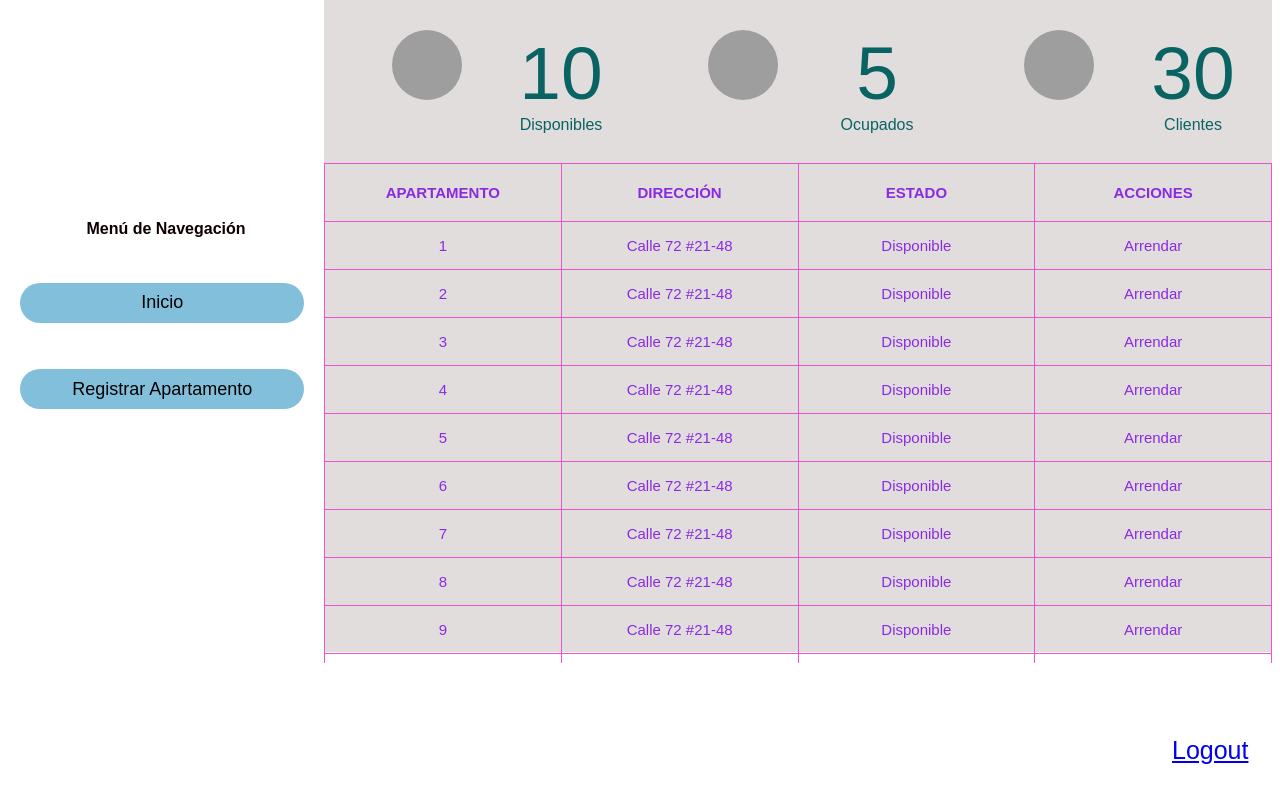
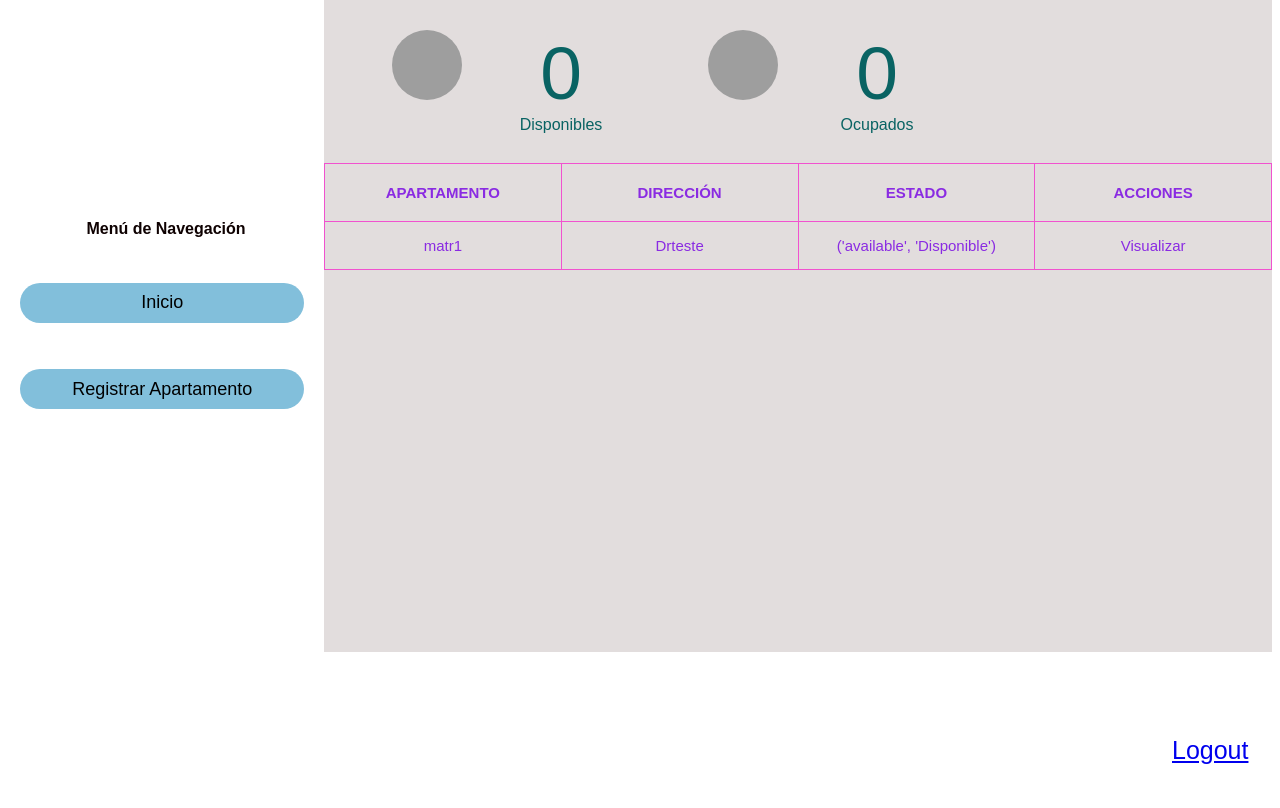
Before and after one commit to Srpapaleta/HTML-CSS-Django, a Django app: page /home/ in a window 1280 px wide. Shown: the part 108-916 px from the top of the page. Run offline with Django 4.2, Linux system fonts and the light colour scheme; a user stored in the database is signed in; data comes from the database, SQL or seed files in the repository; both versions use the stored data as it was before the commit; grey boxes are pictures that could not be loaded.

Commit message:
feat/home-info

```diff
--- a/webproject/webprojectapp/models.py
+++ b/webproject/webprojectapp/models.py
@@ -15,11 +15,6 @@
 
 class Apartment(models.Model):
 
-    poolOptions = (
-        ('SI', 'SI'),
-        ('NO', 'NO'),
-    )
-
     stateOptions = (
         ('available', 'Disponible'),
         ('unavailable', 'Ocupado'),
@@ -34,14 +29,18 @@
     numero_apartamento = models.IntegerField()
     numero_habitaciones = models.IntegerField()
     numero_banos = models.IntegerField()
-    tiene_piscina = models.CharField(
-        max_length = 2,
-        choices = poolOptions,
-        default = poolOptions[1]
-    )
     precio_dia = models.TextField()
     estado = models.CharField(
         max_length = 20,
         choices = stateOptions,
-        default = stateOptions[0]
+        default = 'available'
     )
+
+    def get_all():
+        return Apartment.objects.all()
+
+    def get_all_availables():
+        return len(Apartment.objects.filter(estado = 'available'))
+
+    def get_all_unavailables():
+        return len(Apartment.objects.filter(estado = 'unavailable'))
--- a/webproject/webprojectapp/templates/home.html
+++ b/webproject/webprojectapp/templates/home.html
@@ -31,22 +31,15 @@
                     <div class="div-logitos"><img class="logitos" src="https://casa-web.com.ar/wp-content/uploads/2018/11/logo-casa-web.jpg" alt="">
                     </div>
                     <div>
-                        <div class="contenido">10</div>
+                        <div class="contenido">{{ availables }}</div>
                         <div>Disponibles</div>
                     </div>
                 </section>
                 <section>
                     <div class="div-logitos"><img class="logitos" src="https://casa-web.com.ar/wp-content/uploads/2018/11/logo-casa-web.jpg" alt=""></div>
                     <div>
-                        <div class="contenido">5</div>
+                        <div class="contenido">{{ unavailables }}</div>
                         <div>Ocupados</div>
-                    </div>
-                </section>
-                <section>
-                    <div class="div-logitos"><img class="logitos" src="https://uploads-ssl.webflow.com/61ead284e7e32d2898787ace/62052fa306f7bd224e445364_3Fondos%20Home.png" alt=""></div>
-                    <div>
-                        <div class="contenido">30</div>
-                        <div>Clientes</div>
                     </div>
                 </section>
             </div>
@@ -58,102 +51,16 @@
                         <th>Estado</th>
                         <th>Acciones</th>
                     </tr>
-                    <tr>
-                        <td>1</td>
-                        <td>Calle 72 #21-48</td>
-                        <td>Disponible</td>
-                        <td>Arrendar</td>
-                    </tr>
-                    <tr>
-                        <td>2</td>
-                        <td>Calle 72 #21-48</td>
-                        <td>Disponible</td>
-                        <td>Arrendar</td>
-                    </tr>
-                    <tr>
-                        <td>3</td>
-                        <td>Calle 72 #21-48</td>
-                        <td>Disponible</td>
-                        <td>Arrendar</td>
-                    </tr>
-                    <tr>
-                        <td>4</td>
-                        <td>Calle 72 #21-48</td>
-                        <td>Disponible</td>
-                        <td>Arrendar</td>
-                    </tr>
-                    <tr>
-                        <td>5</td>
-                        <td>Calle 72 #21-48</td>
-                        <td>Disponible</td>
-                        <td>Arrendar</td>
-                    </tr>
-                    <tr>
-                        <td>6</td>
-                        <td>Calle 72 #21-48</td>
-                        <td>Disponible</td>
-                        <td>Arrendar</td>
-                    </tr>
-                    <tr>
-                        <td>7</td>
-                        <td>Calle 72 #21-48</td>
-                        <td>Disponible</td>
-                        <td>Arrendar</td>
-                    </tr>
-                    <tr>
-                        <td>8</td>
-                        <td>Calle 72 #21-48</td>
-                        <td>Disponible</td>
-                        <td>Arrendar</td>
-                    </tr>
-                    <tr>
-                        <td>9</td>
-                        <td>Calle 72 #21-48</td>
-                        <td>Disponible</td>
-                        <td>Arrendar</td>
-                    </tr>
-                    <tr>
-                        <td>10</td>
-                        <td>Calle 72 #21-48</td>
-                        <td>Disponible</td>
-                        <td>Arrendar</td>
-                    </tr>
-                    <tr>
-                        <td>11</td>
-                        <td>Calle 72 #21-48</td>
-                        <td>Disponible</td>
-                        <td>Arrendar</td>
-                    </tr>
-                    <tr>
-                        <td>12</td>
-                        <td>Calle 72 #21-48</td>
-                        <td>Disponible</td>
-                        <td>Arrendar</td>
-                    </tr>
-                    <tr>
-                        <td>13</td>
-                        <td>Calle 72 #21-48</td>
-                        <td>Disponible</td>
-                        <td>Arrendar</td>
-                    </tr>
-                    <tr>
-                        <td>14</td>
-                        <td>Calle 72 #21-48</td>
-                        <td>Disponible</td>
-                        <td>Arrendar</td>
-                    </tr>
-                    <tr>
-                        <td>15</td>
-                        <td>Calle 72 #21-48</td>
-                        <td>Disponible</td>
-                        <td>Arrendar</td>
-                    </tr>
-                    <tr>
-                        <td>16</td>
-                        <td>Calle 72 #21-48</td>
-                        <td>Disponible</td>
-                        <td>Arrendar</td>
-                    </tr>
+                    {% if appartments %}
+                        {% for appartment in appartments %}
+                            <tr>
+                                <td>{{ appartment.matricula_inmueble }}</td>
+                                <td>{{ appartment.direccion }}</td>
+                                <td>{{ appartment.get_estado_display }}</td>
+                                <td>Visualizar</td>
+                            </tr>
+                        {% endfor %}
+                    {% endif %}
                 </table>
             </div>
         </div>
--- a/webproject/webprojectapp/views.py
+++ b/webproject/webprojectapp/views.py
@@ -6,6 +6,7 @@
 from django.contrib.auth.decorators import login_required
 
 from webprojectapp.forms import ApartmentForm
+from webprojectapp.models import Apartment
 
 # Create your views here.
 
@@ -14,7 +15,12 @@
 
 @login_required(login_url="login")
 def home(request):
-    return render(request, "home.html")
+    context = {
+        'appartments': Apartment.get_all(),
+        'availables': Apartment.get_all_availables(),
+        'unavailables': Apartment.get_all_unavailables(),
+    }
+    return render(request, "home.html", context)
 
 def login_user(request):
 
```
Also changed, not shown: webproject/db.sqlite3, webproject/webprojectapp/migrations/0005_remove_apartment_tiene_piscina_and_more.py (added), 2 other files.
